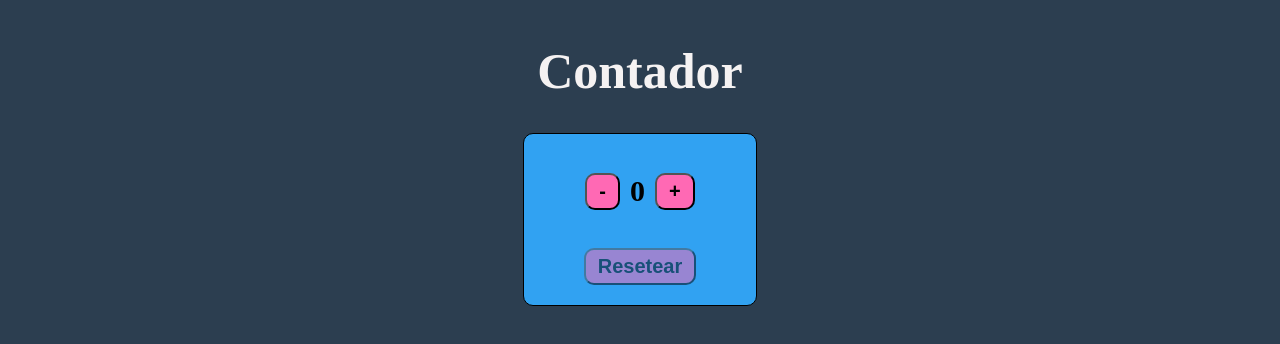
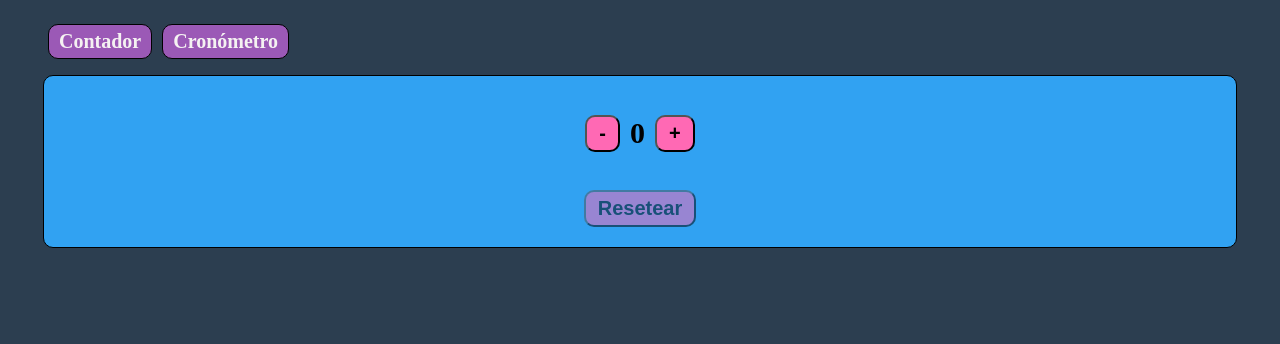
Before and after one commit to MonicaTz97/Proyectos_Practica, a Vue app in the folder contador/: page / in a window 1280 px wide. Shown: the top 344 px of the page. Built offline with nearby package versions, Linux system fonts and the light colour scheme.

Commit message:
tabs añadidas

```diff
--- a/contador/src/App.vue
+++ b/contador/src/App.vue
@@ -1,10 +1,22 @@
 <script setup>
 import Contador from './components/Contador.vue'
+import Tabs from './components/Tab.vue'
+import TabsWrapper from './components/TabsWrapper.vue';
 </script>
 
 <template>
+  <TabsWrapper>
+    <Tabs title="Contador">
+      <Contador />
+    </Tabs>
+    <Tabs title="Cronómetro">
+      aaaaa
+    </Tabs>
+  </TabsWrapper>
+  <!--
   <div class="container">
     <h1>Contador</h1>
     <Contador />
   </div>
+  -->
 </template>
--- /dev/null
+++ b/contador/src/components/Tab.vue
@@ -0,0 +1,18 @@
+<template>
+    <div class="tab-content" v-show="selectedTitle === title" :data-title="title">
+        <slot></slot>
+    </div>
+</template>
+
+<script setup>
+import { inject } from 'vue';
+
+defineProps({
+    title: {
+        type: String,
+        required: true
+    }
+});
+
+const selectedTitle = inject('selectedTitle');
+</script>
--- /dev/null
+++ b/contador/src/components/TabsWrapper.vue
@@ -0,0 +1,26 @@
+<template>
+    <div class="tabs">
+        <ul class="tabs_header">
+            <li v-for="title in tabTitles" :key="title" @click="selectedTitle = title">{{ title }}</li>
+        </ul>
+
+        <slot></slot>
+    </div>
+</template>
+
+<script setup>
+import { ref, provide, onMounted } from 'vue';
+
+const tabTitles = ref([]); /*array de los titulos de las tabs*/
+const selectedTitle = ref(''); /*almacena el titulo de la tab seleccionada*/
+
+provide('selectedTitle', selectedTitle); /*para que sea accesible para las tabs a través de inject*/
+
+onMounted(() => {
+    const slots = document.querySelectorAll('.tab-content'); /*seleccionar las tabs*/
+    tabTitles.value = Array.from(slots).map(slot => slot.getAttribute('data-title')); /*obtener los titulos de las tabs*/
+    if (tabTitles.value.length > 0) {
+        selectedTitle.value = tabTitles.value[0]; /*seleccionar el primer titulo de la tab*/
+    }
+});
+</script>
--- a/contador/src/style.css
+++ b/contador/src/style.css
@@ -16,12 +16,16 @@ body {
   display: flex;
   flex-direction: column;
   align-items: center;
-  justify-content: center;
+  max-width: 100%;
+  width: auto;
+  margin: 0px 35px;
+
   border-style: solid;
   border-color: var(--black);
   border-width: 1px;
   border-radius: 10px;
   padding: 10px 50px;
+
   transition: box-shadow 0.3s ease;
   transition: background-color 1s ease-in-out;
 }
@@ -67,6 +71,10 @@ button:hover{
 button:active{
   animation: presionado 0.5s ease-in-out;
 }
+.container_contador:hover button{
+  border-color: var(--white);
+}
+/*Animaciones*/
 @keyframes hover_button{
   0% { transform: rotate(0deg); }
   25% { transform: rotate(3deg); }
@@ -92,6 +100,35 @@ p{
 .container_contador:hover p{
   color: var(--white);
 }
-.container_contador:hover button{
-  border-color: var(--white);
+
+/*Tabs*/
+.tabs{
+  display: flex;
+  flex-direction: column;
+  align-items:normal;
+  justify-content: center;
 }
+/*ul*/
+.tabs_header{
+  display: flex;
+  flex-direction: row;
+  justify-content: start;
+  list-style-type: none;
+}
+/*li*/
+.tabs_header li {
+  margin-right: 10px;
+  background-color: var(--purple);
+  border-radius: 10px;
+  border-width: 1px;
+  border-style: solid;
+  border-color: var(--black);
+  padding: 5px 10px;
+  font-weight: bold;
+  color: var(--white);
+  font-size: 20px;
+}
+.tabs_header li:hover{
+  background-color: var(--pink);
+  color: var(--black);
+}
```
